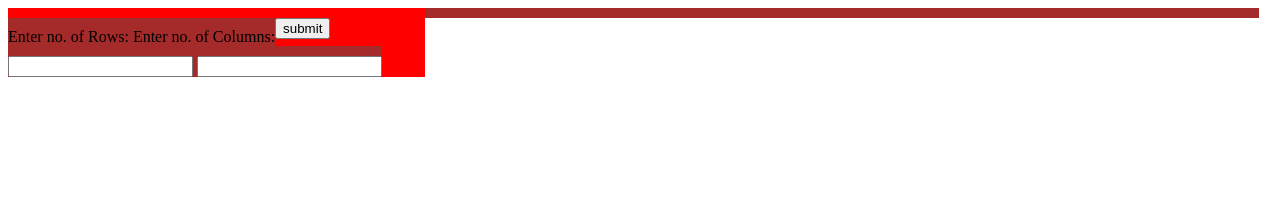
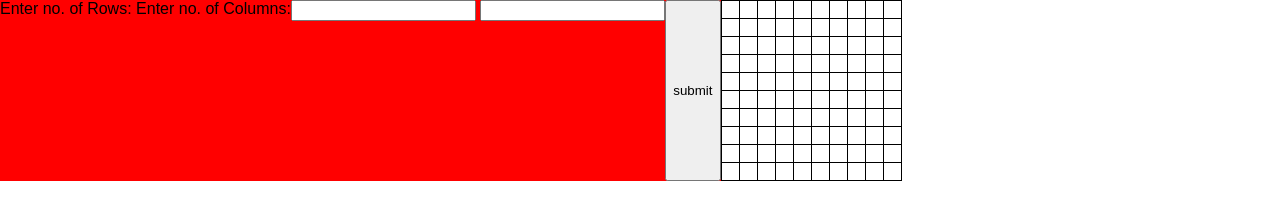
Before and after one commit to SanpuiRonak/PixelArt, a plain HTML site: page index.html in a window 1280 px wide. Drawn offline with Linux system fonts and the light colour scheme.

Commit message:
Initail commit on h1

```diff
--- a/script.js
+++ b/script.js
@@ -1,6 +1,11 @@
+window.onload=function(){
+    genTable(10,10)
+}
+
 
 function draw()
 {
+
     var a=document.getElementById('a');
     var b=document.getElementById('b');
     genTable (a.value,b.value)
--- a/style.css
+++ b/style.css
@@ -1,28 +1,54 @@
 
-div
+body{
+    display: flex;
+
+    padding: 0;
+    margin: 0;
+    font-family: sans-serif;
+}
+
+div#input
+{
+    display:flex;
+    flex-wrap: wrap;
+    background-color:red;
+
+
+}
+button#button
+{
+
+    align-items: center;
+}
+
+div#holder
 {
     background-color: brown;
-    float: left;
-    margin:10 px;
-    padding-top: 10px;
+    display: flex;
+    align-items: center;
+    justify-content: center;
 
 
 }
 
-input
+.break
 {
-    align-content: center;
+    flex-basis: 100%;
+    height: 0;
 }
 
-div#input
-{
-    background-color:red;
-    width: 33%;
-
+.form{
+    background-color: blueviolet;
+    display:flex;
+    justify-content: center;
+    flex-wrap: wrap;
+    flex-direction: column;
 }
 
-div#holder
-{
-    width: 66%;
-
+.inputc{
+    background-color:black;
+    display:flex;
+    justify-content: center;
+    flex-wrap: wrap;
+    flex-direction: column;
 }
```
